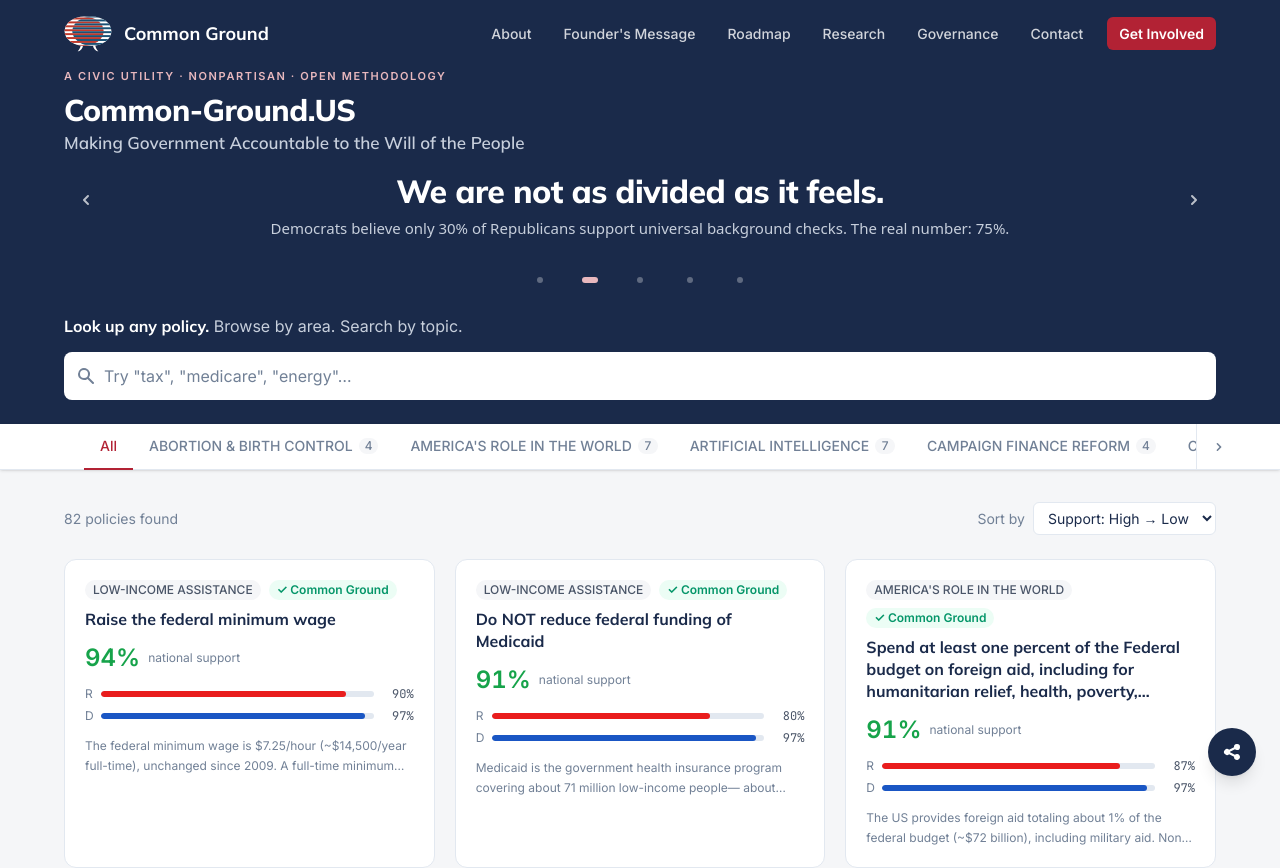
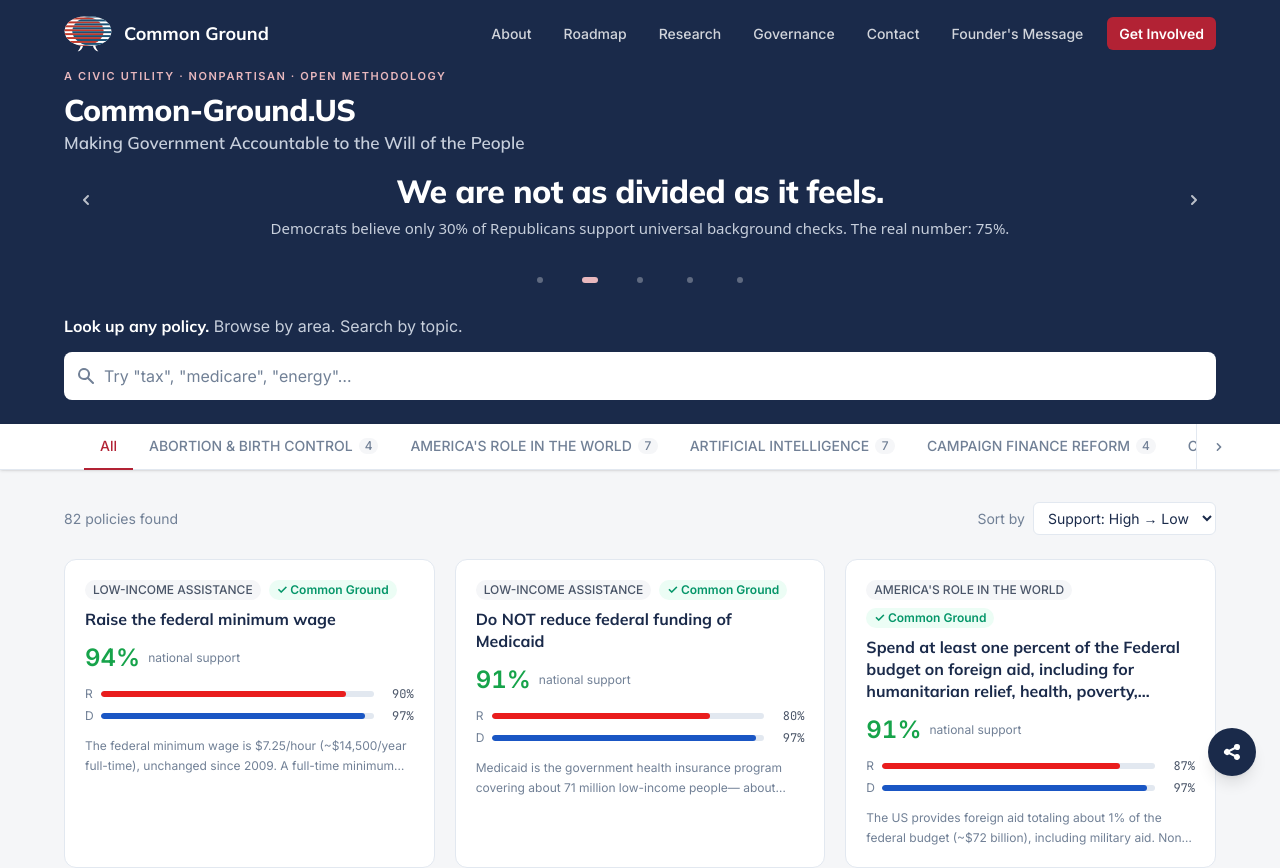
Before and after one commit to common-ground-us/website, a Next.js app: page / in a window 1280 px wide. Shown: the top 868 px of the page. Built offline with nearby package versions, Linux system fonts and the light colour scheme.

Commit message:
Moved Founder's Message link to the end.

```diff
--- a/src/components/Header.tsx
+++ b/src/components/Header.tsx
@@ -7,11 +7,11 @@
 
 const NAV_LINKS = [
   { href: "/about/", label: "About" },
-  { href: "/about/founder/", label: "Founder's Message" },
   { href: "/roadmap/", label: "Roadmap" },
   { href: "/research/", label: "Research" },
   { href: "/governance/", label: "Governance" },
   { href: "/contact/", label: "Contact" },
+  { href: "/about/founder/", label: "Founder's Message" },
 ];
 
 export default function Header() {
```
